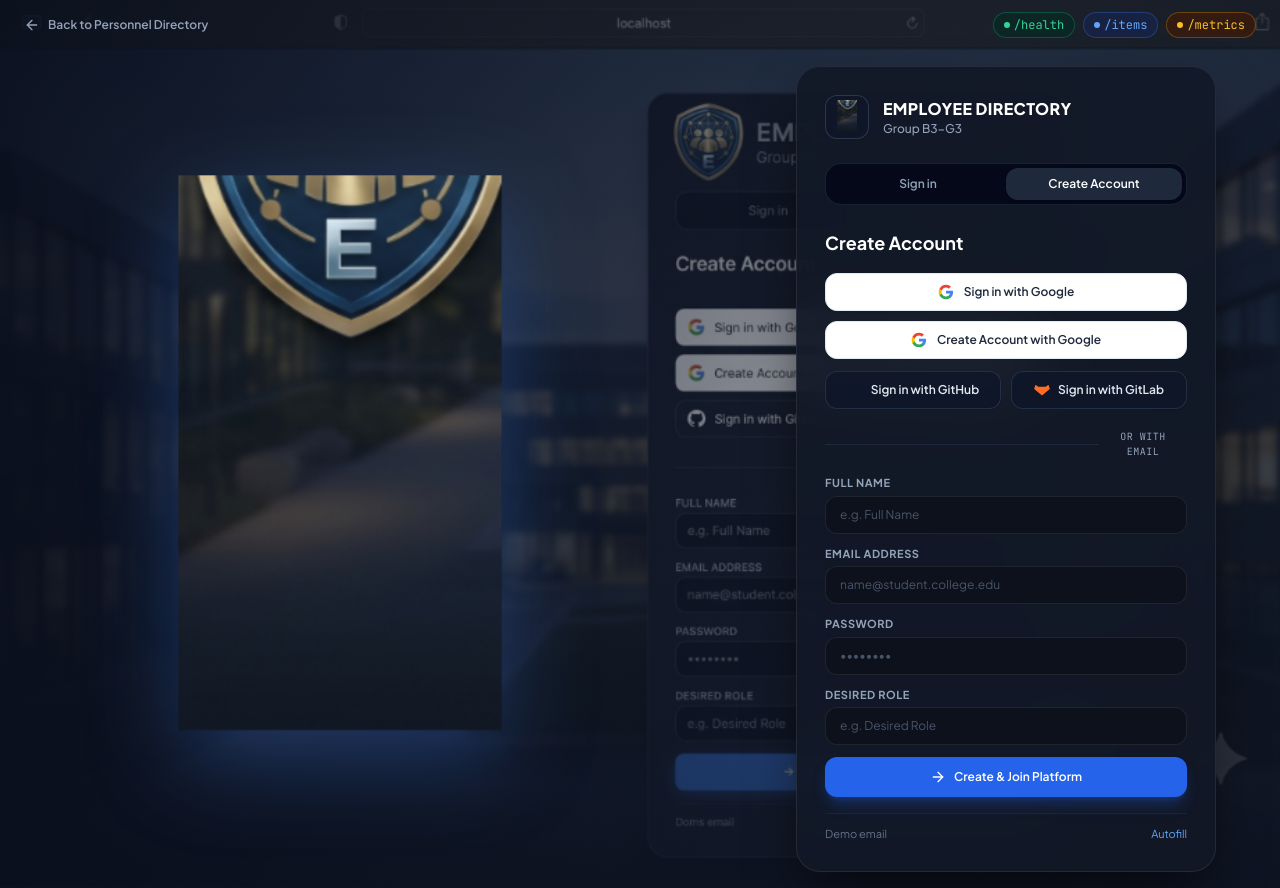
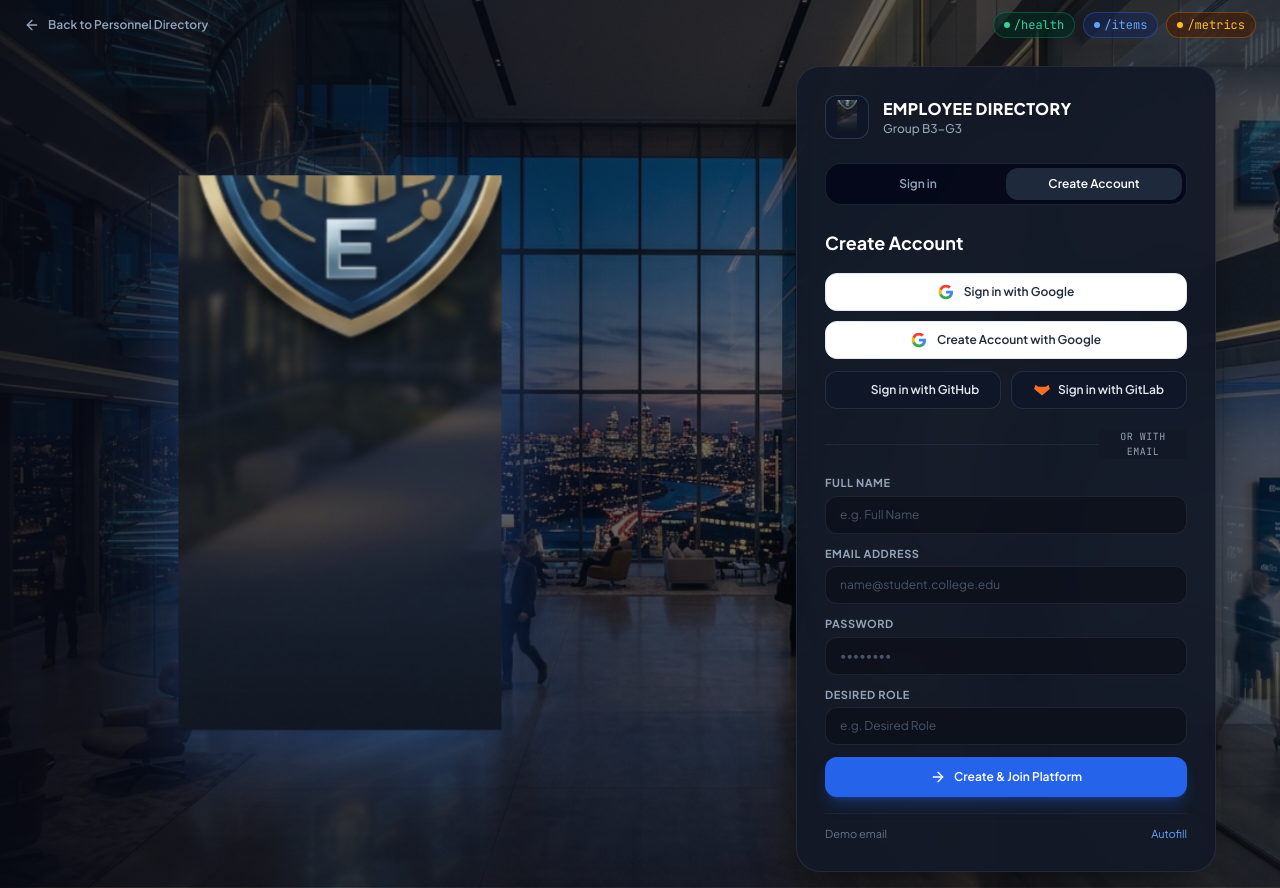
Before and after one commit to ZAID78650/Employee-Directory, a Flask app: page /auth in a window 1280 px wide. Run offline with Flask 3, Linux system fonts and the light colour scheme; some libraries are stand-ins or nearby versions.

Commit message:
EMP-114: Integrate advanced AI-generated employee directory corporate headquarters background

```diff
--- a/templates/auth.html
+++ b/templates/auth.html
@@ -40,8 +40,8 @@
     }
     .custom-backdrop {
       background-image:
-        radial-gradient(circle at 75% 50%, rgba(15, 23, 42, 0.4) 0%, rgba(10, 15, 29, 0.95) 100%),
-        url('/static/img/auth_bg_reference.png');
+        radial-gradient(circle at 75% 50%, rgba(10, 15, 29, 0.45) 0%, rgba(7, 10, 20, 0.92) 100%),
+        url('/static/img/employee_directory_advanced_bg.jpg');
       background-size: cover;
       background-position: center;
       background-repeat: no-repeat;
```
Also changed, not shown: static/img/employee_directory_advanced_bg.jpg (added).
